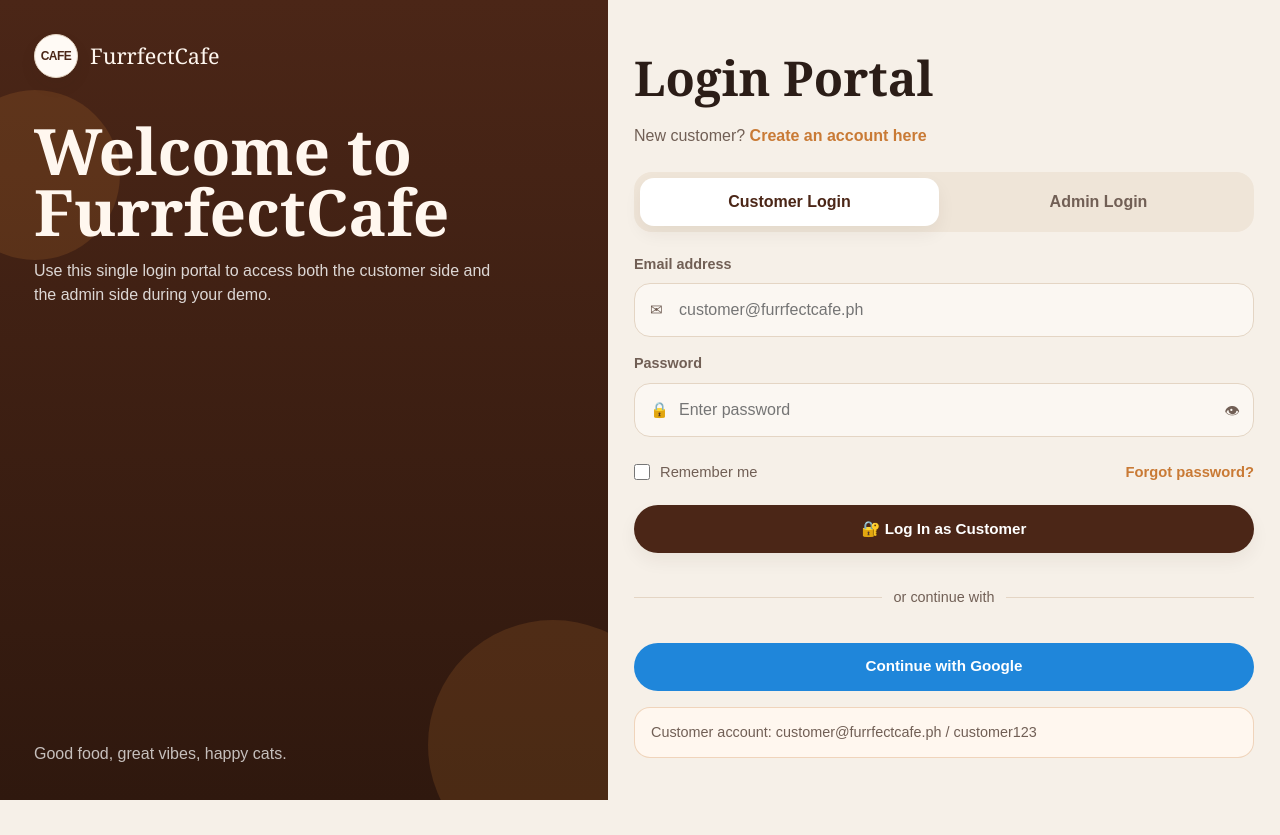
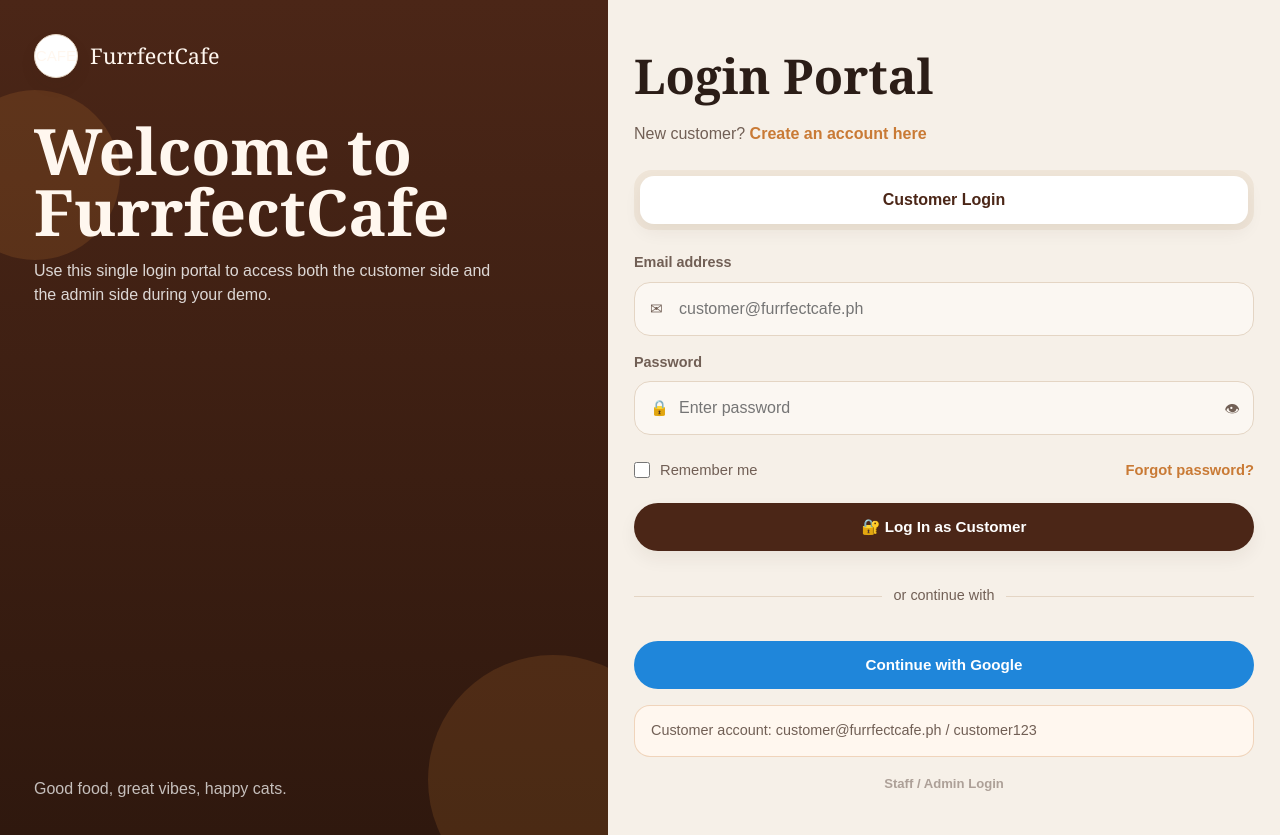
Before and after one commit to carlpoot/adet_cafe, a PHP site: page /login.php in a window 1280 px wide. Before the commit the page ends 800 px from the top, so only its background shows below. Run offline with PHP 8.4, Linux system fonts and the light colour scheme.

Commit message:
hidden admin login implemented para sa demo

```diff
--- a/login.php
+++ b/login.php
@@ -3,11 +3,13 @@ session_start();
 require_once "includes/db.php";
 
 $message = "";
+$showAdminPanel = false;
 
 if ($_SERVER["REQUEST_METHOD"] === "POST") {
     $email = trim($_POST["email"] ?? "");
     $password = $_POST["password"] ?? "";
     $loginType = $_POST["login_type"] ?? "customer";
+    $showAdminPanel = $loginType === "admin";
 
     if ($email === "" || $password === "") {
         $message = "Please enter your email and password.";
@@ -344,12 +346,12 @@ if ($_SERVER["REQUEST_METHOD"] === "POST") {
           <div class="admin-note" style="margin-bottom:16px;"><?php echo htmlspecialchars($message); ?></div>
         <?php endif; ?>
 
-        <div class="portal-tabs">
-          <button type="button" class="portal-tab active" data-target="customerPanel">Customer Login</button>
-          <button type="button" class="portal-tab" data-target="adminPanel">Admin Login</button>
+        <div class="portal-tabs <?php echo $showAdminPanel ? 'admin-visible' : 'customer-only'; ?>" id="portalTabs">
+          <button type="button" class="portal-tab <?php echo $showAdminPanel ? '' : 'active'; ?>" data-target="customerPanel">Customer Login</button>
+          <button type="button" class="portal-tab <?php echo $showAdminPanel ? 'active' : 'admin-tab-hidden'; ?>" id="adminTabBtn" data-target="adminPanel">Admin Login</button>
         </div>
 
-        <section class="login-panel active" id="customerPanel">
+        <section class="login-panel <?php echo $showAdminPanel ? '' : 'active'; ?>" id="customerPanel">
           <form id="customerLoginForm" class="form-grid" method="POST" action="login.php">
             <input type="hidden" name="login_type" value="customer">
             <div class="field">
@@ -387,9 +389,15 @@ if ($_SERVER["REQUEST_METHOD"] === "POST") {
           <div class="demo-note">
             Customer account: customer@furrfectcafe.ph / customer123
           </div>
+
+          <p class="hidden-admin-access">
+            <button type="button" id="showAdminLoginBtn" class="subtle-admin-btn">
+              Staff / Admin Login
+            </button>
+          </p>
         </section>
 
-        <section class="login-panel" id="adminPanel">
+        <section class="login-panel <?php echo $showAdminPanel ? 'active' : ''; ?>" id="adminPanel">
           <form id="adminLoginForm" class="form-grid" method="POST" action="login.php">
             <input type="hidden" name="login_type" value="admin">
             <div class="field">
@@ -415,6 +423,12 @@ if ($_SERVER["REQUEST_METHOD"] === "POST") {
           <div class="admin-note">
             Admin account: admin@furrfectcafe.ph / admin123
           </div>
+
+          <p class="hidden-admin-access">
+            <button type="button" id="hideAdminLoginBtn" class="subtle-admin-btn">
+              Hide Admin Login
+            </button>
+          </p>
         </section>
       </div>
     </section>
@@ -424,6 +438,49 @@ if ($_SERVER["REQUEST_METHOD"] === "POST") {
     document.addEventListener("DOMContentLoaded", () => {
       const tabs = document.querySelectorAll(".portal-tab");
       const panels = document.querySelectorAll(".login-panel");
+      const showAdminLoginBtn = document.getElementById("showAdminLoginBtn");
+      const hideAdminLoginBtn = document.getElementById("hideAdminLoginBtn");
+      const adminTabBtn = document.getElementById("adminTabBtn");
+      const customerTabBtn = document.querySelector('[data-target="customerPanel"]');
+      const customerPanel = document.getElementById("customerPanel");
+      const adminPanel = document.getElementById("adminPanel");
+      const portalTabs = document.getElementById("portalTabs");
+
+      if (showAdminLoginBtn && adminTabBtn && adminPanel) {
+        showAdminLoginBtn.addEventListener("click", () => {
+          adminTabBtn.classList.remove("admin-tab-hidden");
+          adminTabBtn.style.display = "inline-flex";
+
+          if (portalTabs) {
+            portalTabs.classList.remove("customer-only");
+            portalTabs.classList.add("admin-visible");
+          }
+
+          tabs.forEach(item => item.classList.remove("active"));
+          panels.forEach(panel => panel.classList.remove("active"));
+
+          adminTabBtn.classList.add("active");
+          adminPanel.classList.add("active");
+        });
+      }
+
+      if (hideAdminLoginBtn && adminTabBtn && customerTabBtn && customerPanel && adminPanel) {
+        hideAdminLoginBtn.addEventListener("click", () => {
+          adminTabBtn.classList.add("admin-tab-hidden");
+          adminTabBtn.style.display = "none";
+
+          if (portalTabs) {
+            portalTabs.classList.remove("admin-visible");
+            portalTabs.classList.add("customer-only");
+          }
+
+          tabs.forEach(item => item.classList.remove("active"));
+          panels.forEach(panel => panel.classList.remove("active"));
+
+          customerTabBtn.classList.add("active");
+          customerPanel.classList.add("active");
+        });
+      }
 
       tabs.forEach(tab => {
         tab.addEventListener("click", () => {
--- a/style.css
+++ b/style.css
@@ -2015,23 +2015,65 @@ tbody tr:hover {
     flex-direction: column;
   }
 }
-
-.portal-brand .brand-mark,
-.admin-sidebar .brand-mark,
-.brand-mark {
-  color: #4b2617 !important;
-  opacity: 1 !important;
-  visibility: visible !important;
-  font-size: 12px !important;
-  font-weight: 900 !important;
-  font-family: Arial, Helvetica, sans-serif !important;
-  line-height: 1 !important;
-  letter-spacing: -0.5px !important;
-  text-indent: 0 !important;
-  text-shadow: none !important;
-  background-color: #fffaf5 !important;
-  border: 1px solid #e4d5c4 !important;
-  display: inline-flex !important;
+.portal-tabs.customer-only {
+  grid-template-columns: 1fr !important;
+}
+
+.portal-tabs.admin-visible {
+  grid-template-columns: repeat(2, 1fr) !important;
+}
+
+.admin-tab-hidden {
+  display: none !important;
+}
+
+.hidden-admin-access {
+  text-align: center;
+  margin: 14px 0 0;
+  font-family: Arial, Helvetica, sans-serif;
+}
+
+.subtle-admin-btn {
+  background: transparent;
+  border: none;
+  padding: 0;
+  color: rgba(113, 95, 85, 0.55);
+  font-family: Arial, Helvetica, sans-serif;
+  font-size: 0.82rem;
+  font-weight: 700;
+  cursor: pointer;
+  transition: var(--transition);
+}
+
+.subtle-admin-btn:hover {
+  color: var(--accent);
+}
+
+.portal-tabs {
+  display: grid !important;
+  grid-template-columns: repeat(2, minmax(0, 1fr)) !important;
+  align-items: center !important;
+  gap: 8px !important;
+}
+
+.portal-tab {
+  display: flex !important;
   align-items: center !important;
   justify-content: center !important;
-}
+  text-align: center !important;
+  width: 100% !important;
+  min-height: 48px !important;
+  padding: 0 16px !important;
+}
+
+.portal-tab.admin-tab-hidden {
+  display: none !important;
+}
+
+.portal-tabs:not(.admin-visible) {
+  grid-template-columns: 1fr !important;
+}
+
+.portal-tabs.admin-visible {
+  grid-template-columns: repeat(2, minmax(0, 1fr)) !important;
+}
```
